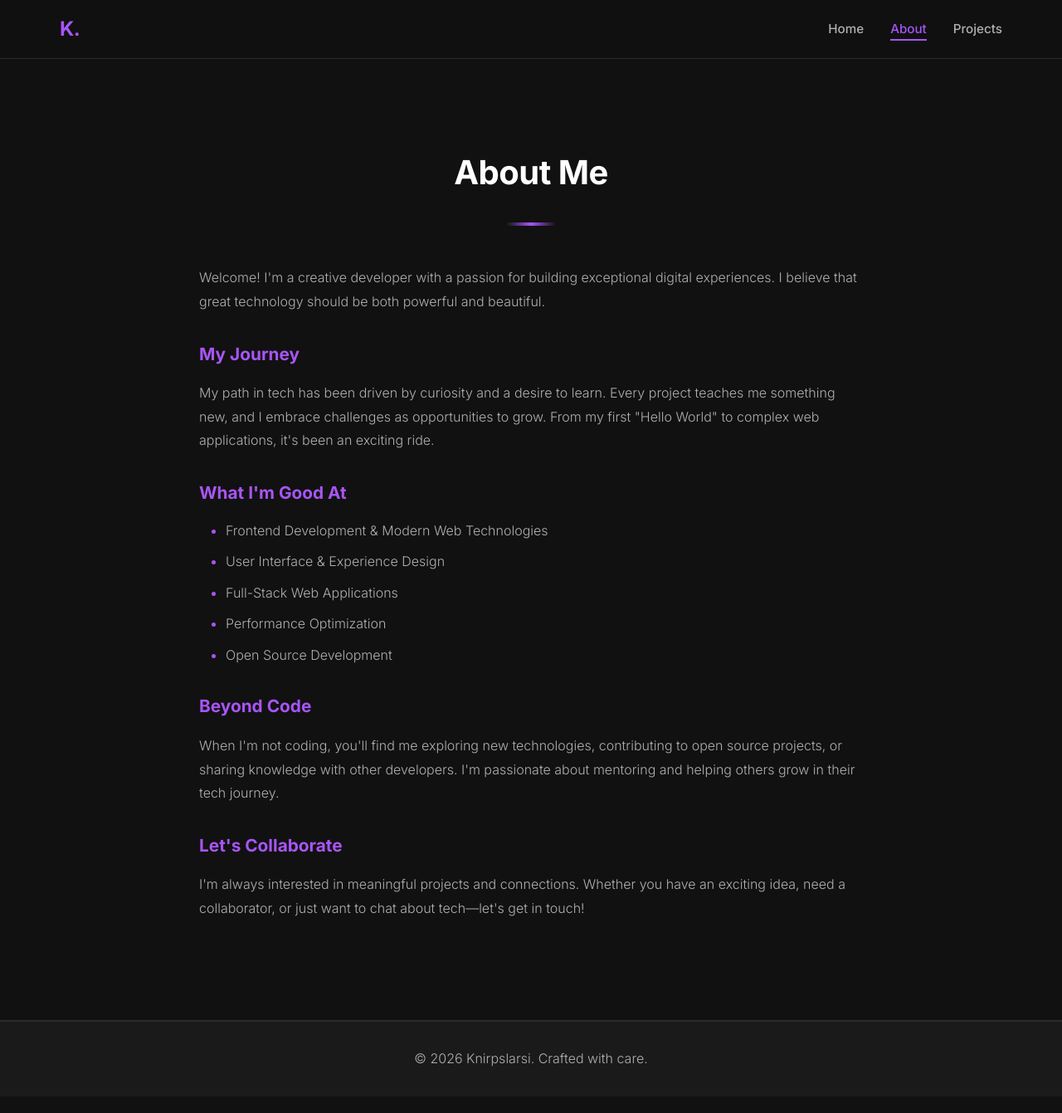
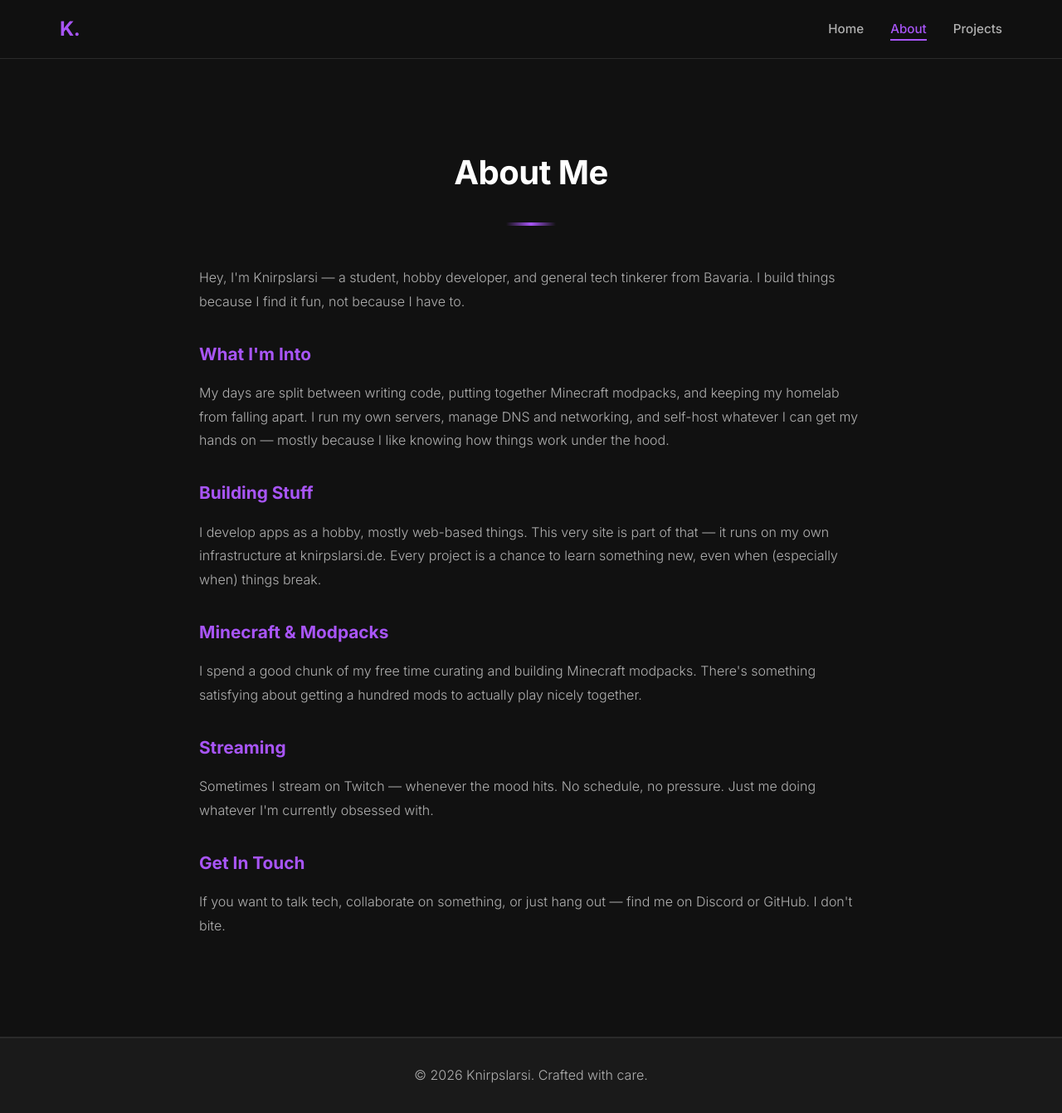
Before and after one commit to Knirpslarsi/knirpslarsi.github.io, a Jekyll site: the page built from docs/about.md, in a window 1280 px wide and 1341 px high. Shown: the whole window at 83% size. Built offline with Jekyll 4.4.1, drawn with Linux system fonts in a browser that asks for light colours.

Commit message:
Information update

```diff
--- a/docs/about.md
+++ b/docs/about.md
@@ -7,25 +7,35 @@ title: About
     <div class="container">
         <h2>About Me</h2>
         <div class="text-content">
-            <p>Welcome! I'm a creative developer with a passion for building exceptional digital experiences. I believe that great technology should be both powerful and beautiful.</p>
+            <p>Hey, I'm Knirpslarsi — a student, hobby developer, and general
+            tech tinkerer from Bavaria. I build things because I find it fun,
+            not because I have to.</p>
 
-            <h3>My Journey</h3>
-            <p>My path in tech has been driven by curiosity and a desire to learn. Every project teaches me something new, and I embrace challenges as opportunities to grow. From my first "Hello World" to complex web applications, it's been an exciting ride.</p>
+            <h3>What I'm Into</h3>
+            <p>My days are split between writing code, putting together Minecraft
+            modpacks, and keeping my homelab from falling apart. I run my own
+            servers, manage DNS and networking, and self-host whatever I can get
+            my hands on — mostly because I like knowing how things work under
+            the hood.</p>
 
-            <h3>What I'm Good At</h3>
-            <ul>
-                <li>Frontend Development & Modern Web Technologies</li>
-                <li>User Interface & Experience Design</li>
-                <li>Full-Stack Web Applications</li>
-                <li>Performance Optimization</li>
-                <li>Open Source Development</li>
-            </ul>
+            <h3>Building Stuff</h3>
+            <p>I develop apps as a hobby, mostly web-based things. This very site
+            is part of that — it runs on my own infrastructure at knirpslarsi.de.
+            Every project is a chance to learn something new, even when (especially
+            when) things break.</p>
 
-            <h3>Beyond Code</h3>
-            <p>When I'm not coding, you'll find me exploring new technologies, contributing to open source projects, or sharing knowledge with other developers. I'm passionate about mentoring and helping others grow in their tech journey.</p>
+            <h3>Minecraft & Modpacks</h3>
+            <p>I spend a good chunk of my free time curating and building Minecraft
+            modpacks. There's something satisfying about getting a hundred mods to
+            actually play nicely together.</p>
 
-            <h3>Let's Collaborate</h3>
-            <p>I'm always interested in meaningful projects and connections. Whether you have an exciting idea, need a collaborator, or just want to chat about tech—let's get in touch!</p>
+            <h3>Streaming</h3>
+            <p>Sometimes I stream on Twitch — whenever the mood hits. No schedule,
+            no pressure. Just me doing whatever I'm currently obsessed with.</p>
+
+            <h3>Get In Touch</h3>
+            <p>If you want to talk tech, collaborate on something, or just hang out
+            — find me on Discord or GitHub. I don't bite.</p>
         </div>
     </div>
 </section>
```
Also changed, not shown: docs/index.md (+3 -1 lines).
